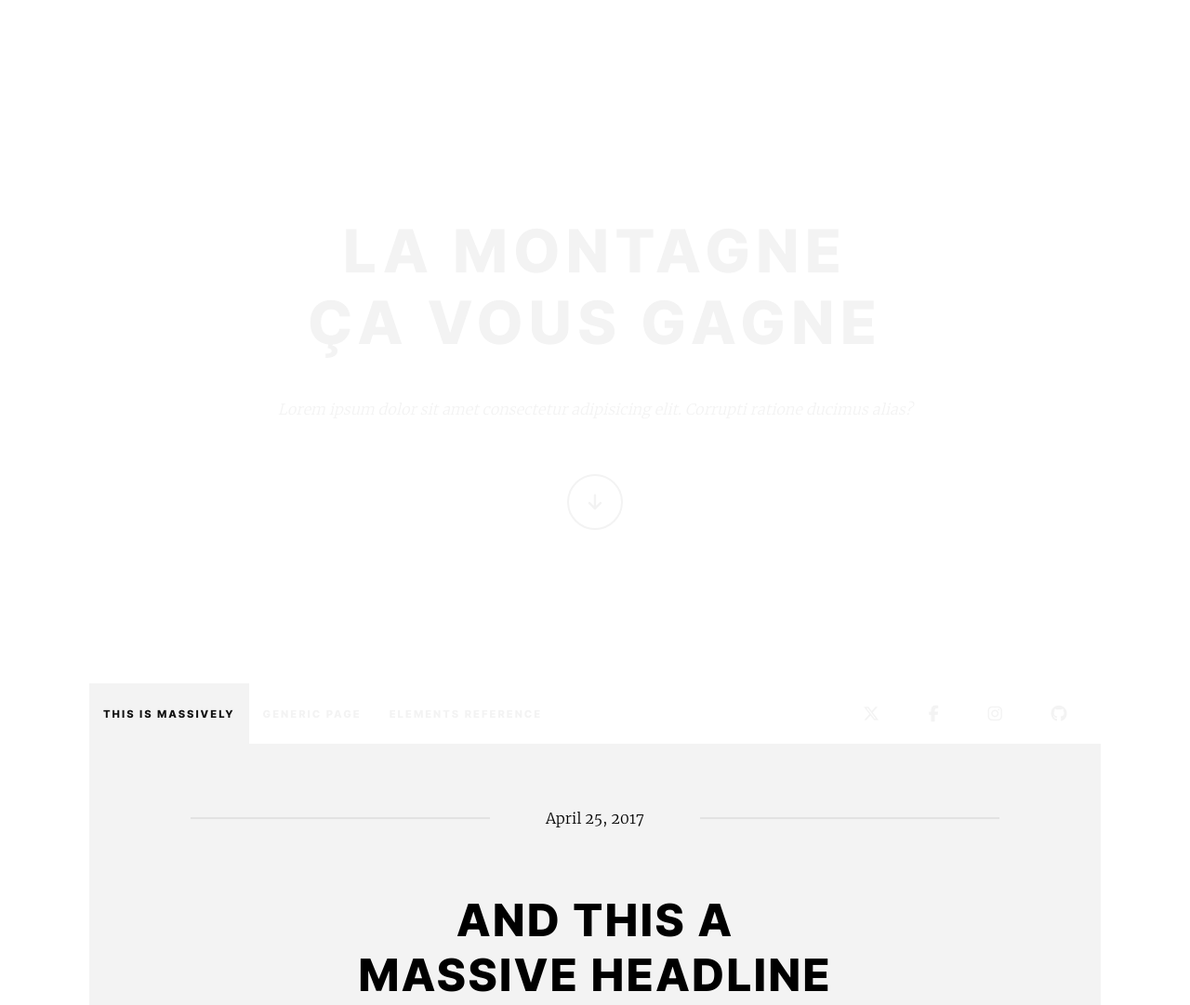
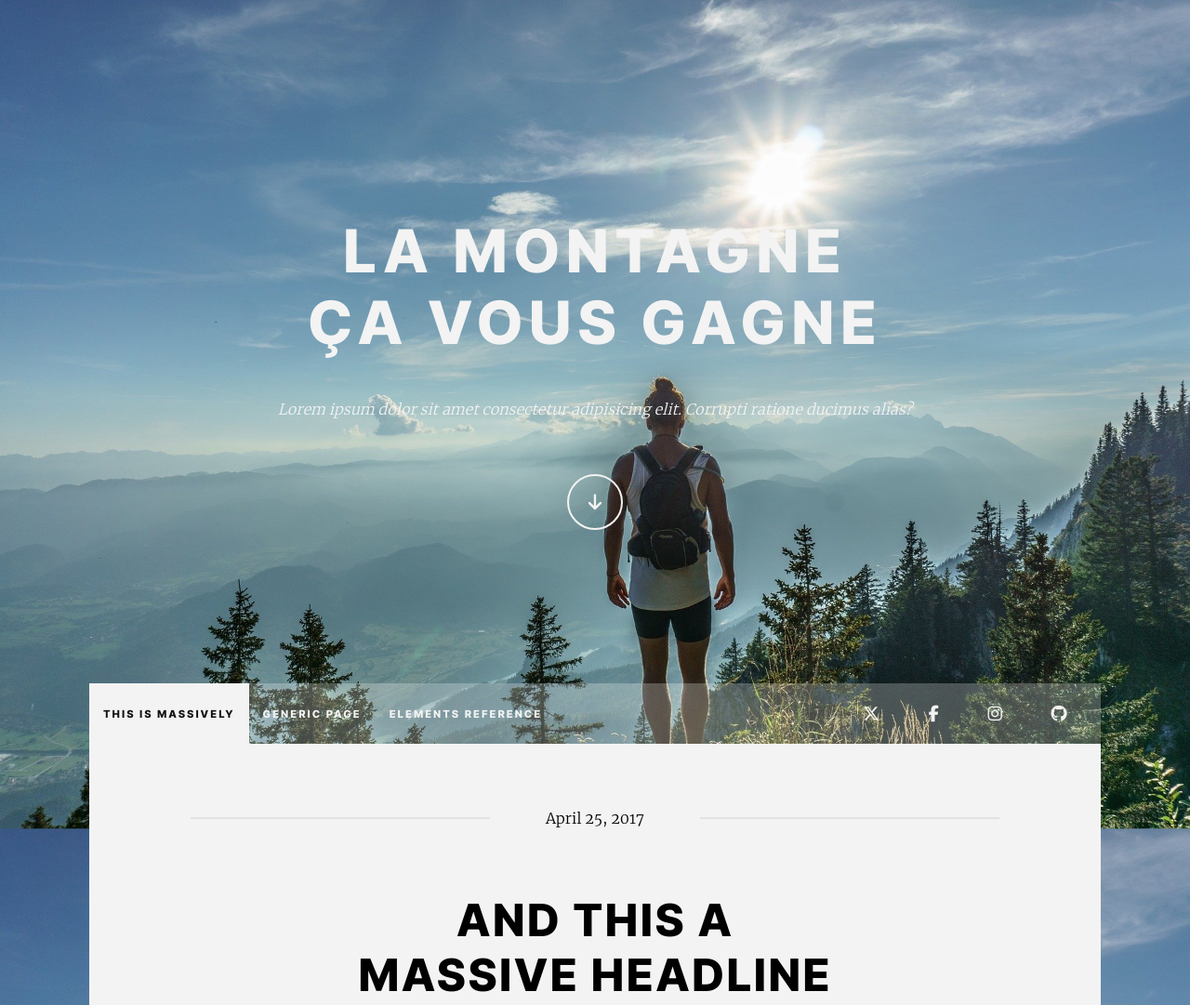
Before and after one commit to christelle035/la-montagne, a plain HTML site: page index.html in a window 1280 px wide. Shown: the top 1081 px of the page at 93% size. Drawn offline with Linux system fonts and the light colour scheme; files whose address does not match are found by name.

Commit message:
Update index.css

```diff
--- a/styles/index.css
+++ b/styles/index.css
@@ -26,7 +26,7 @@ a:visited {
 }
 
 body {
-  background: url(assets/img/bg.jpg) fixed center/cover;
+  background: url(../assets/img/bg.jpg) fixed center/cover;
   text-align: center;
   font-family: MerriLight, serif;
   max-width: 1300px;
```
